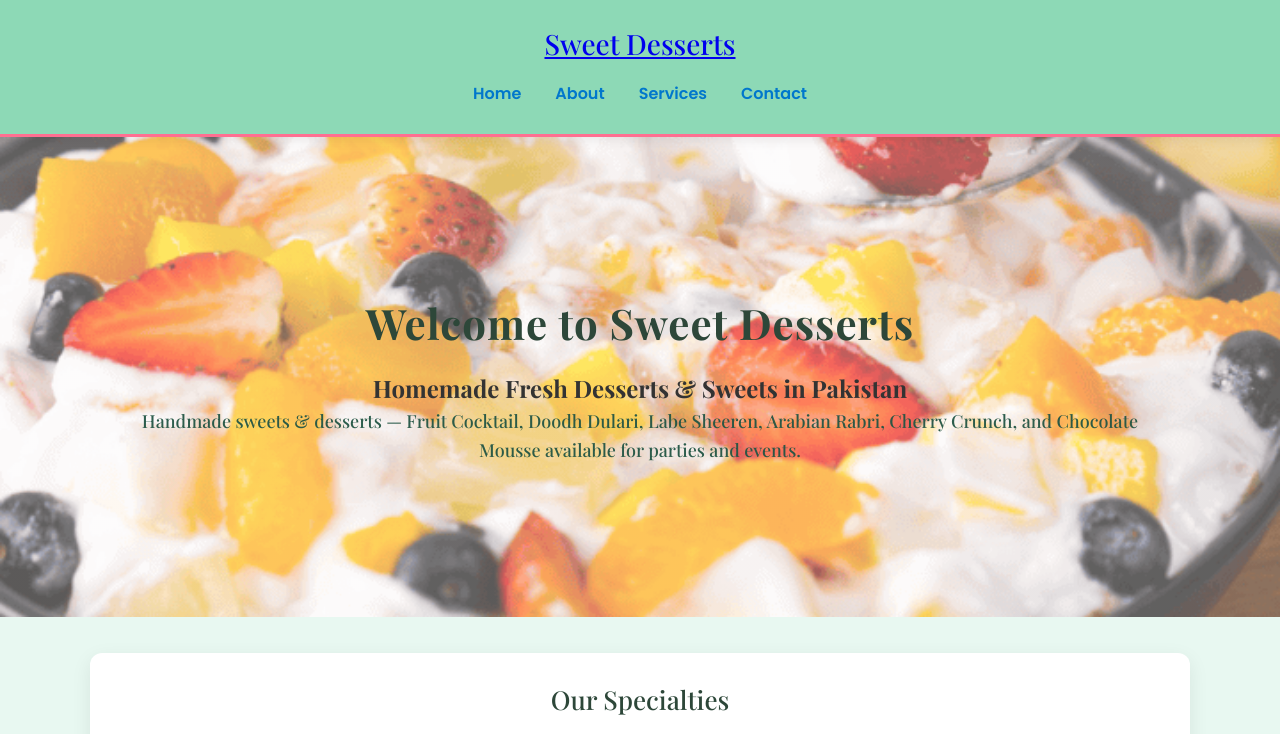
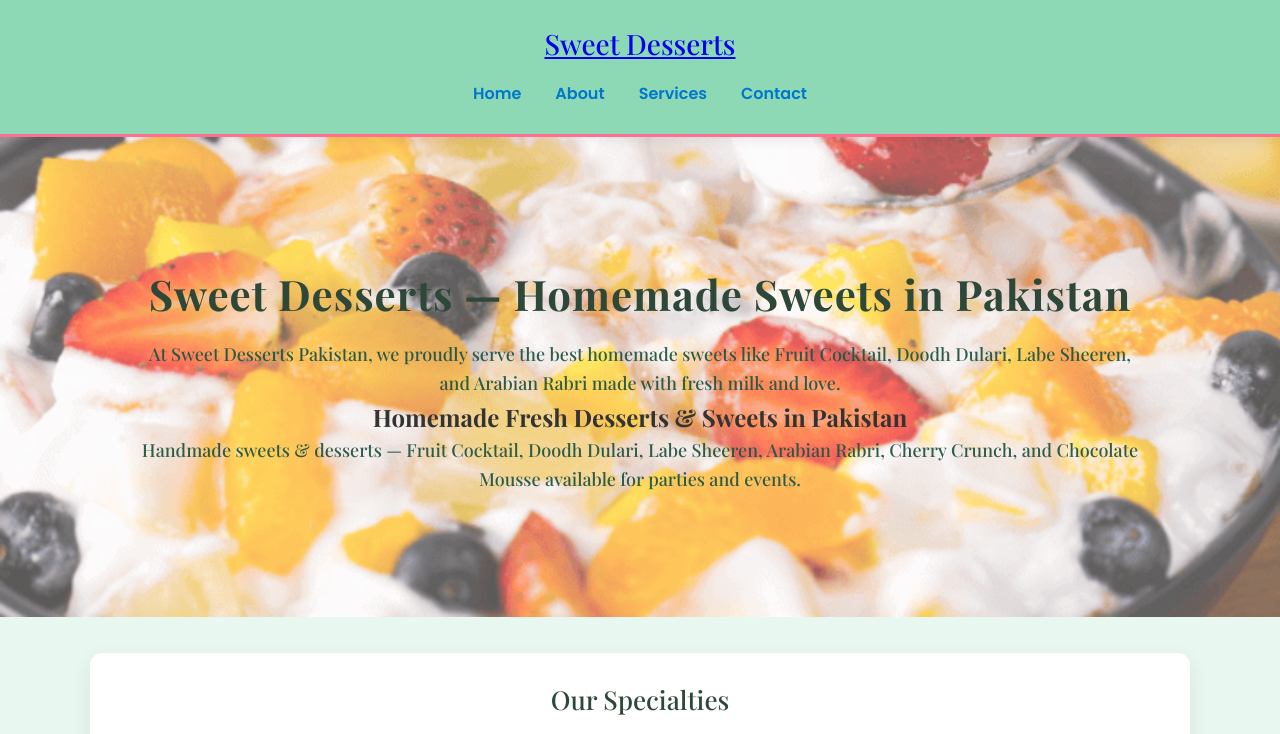
Before and after one commit to reemafarman1310/sweet-desserts, a plain HTML site: page index.html in a window 1280 px wide. Shown: the top 734 px of the page. Drawn offline with nearby package versions, Linux system fonts and the light colour scheme.

Commit message:
Enhance index.html with SEO improvements and favicon
Updated meta tags and added favicon for better SEO and branding.

```diff
--- a/index.html
+++ b/index.html
@@ -5,7 +5,8 @@
   <meta charset="UTF-8" />
   <meta name="viewport" content="width=device-width, initial-scale=1.0" />
   <title>Sweet Desserts | Fresh Homemade Sweets in Pakistan</title>
-  <meta name="description" content="Order delicious homemade desserts from Sweet Desserts — Fruit Cocktail, Doodh Dulari, Labe Sheeren, Arabian Rabri, Cherry Crunch, and Chocolate Mousse freshly prepared for every occasion in Pakistan." />
+  <link rel="icon" type="image/png" href="favicon.png">
+ <meta name="description" content="Sweet Desserts Pakistan specializes in homemade sweets like Fruit Cocktail, Doodh Dulari, Labe Sheeren, Arabian Rabri and Cherry Crunch — freshly made desserts for parties, weddings, and family gatherings.">
   <meta name="keywords" content="Sweet Desserts, Homemade Sweets Pakistan, Fruit Cocktail, Doodh Dulari, Labe Sheeren, Arabian Rabri, Cherry Crunch, Chocolate Mousse, Desserts in Karachi, Pakistani Sweet Shop" />
   <meta name="author" content="Reema Farman" />
   <link rel="canonical" href="https://sweet-desserts-virid.vercel.app/" />
@@ -26,8 +27,9 @@
 
   <section class="hero" data-animate>
     <div class="inner">
-      <h1>Welcome to Sweet Desserts</h1>
-      <h2>Homemade Fresh Desserts & Sweets in Pakistan</h2>
+     <h1>Sweet Desserts — Homemade Sweets in Pakistan</h1>
+      <p>At Sweet Desserts Pakistan, we proudly serve the best homemade sweets like Fruit Cocktail, Doodh Dulari, Labe Sheeren, and Arabian Rabri made with fresh milk and love.</p>
+    <h2>Homemade Fresh Desserts & Sweets in Pakistan</h2>
       <p>Handmade sweets & desserts — Fruit Cocktail, Doodh Dulari, Labe Sheeren, Arabian Rabri, Cherry Crunch, and Chocolate Mousse available for parties and events.</p>
     </div>
   </section>
```
